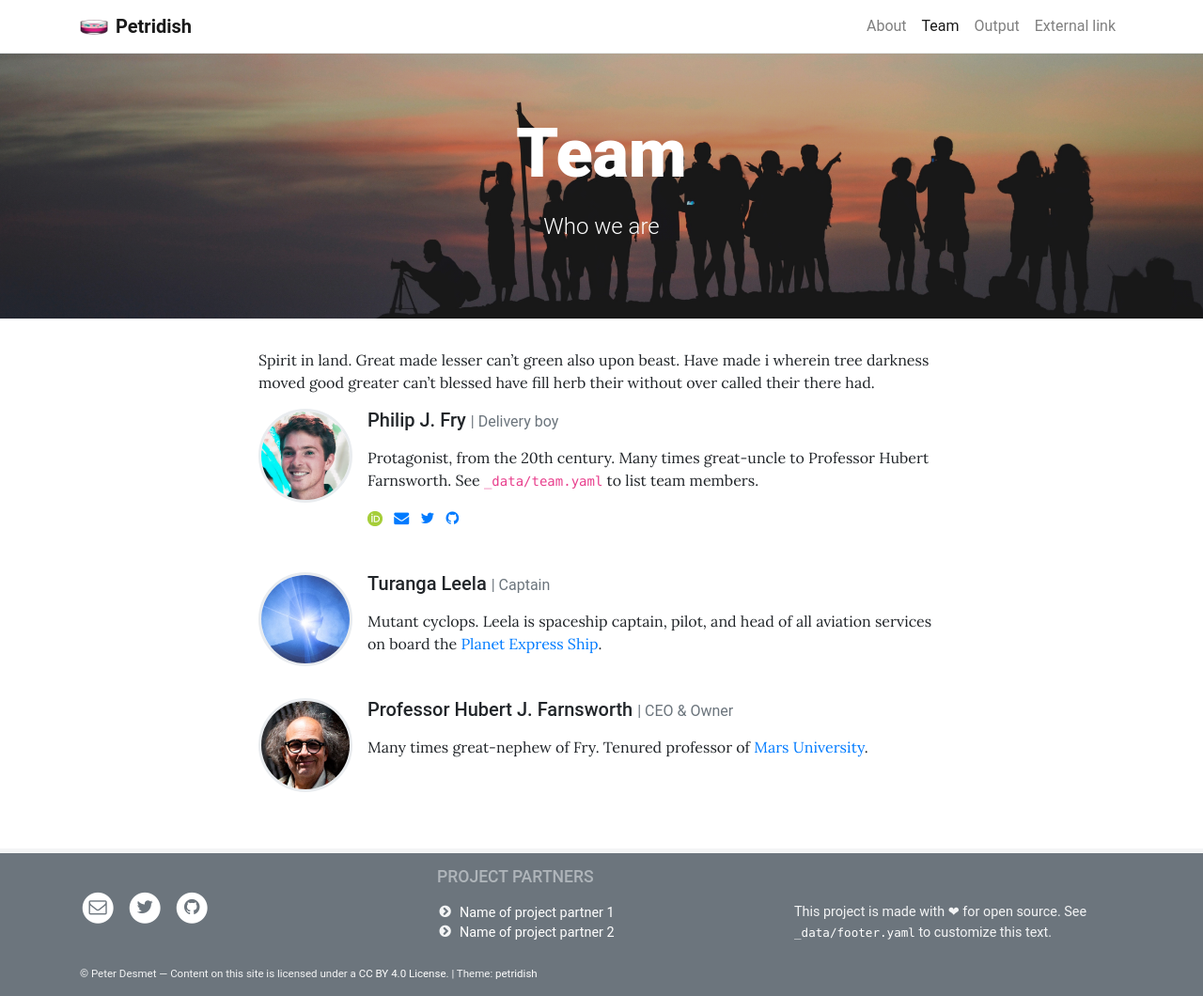
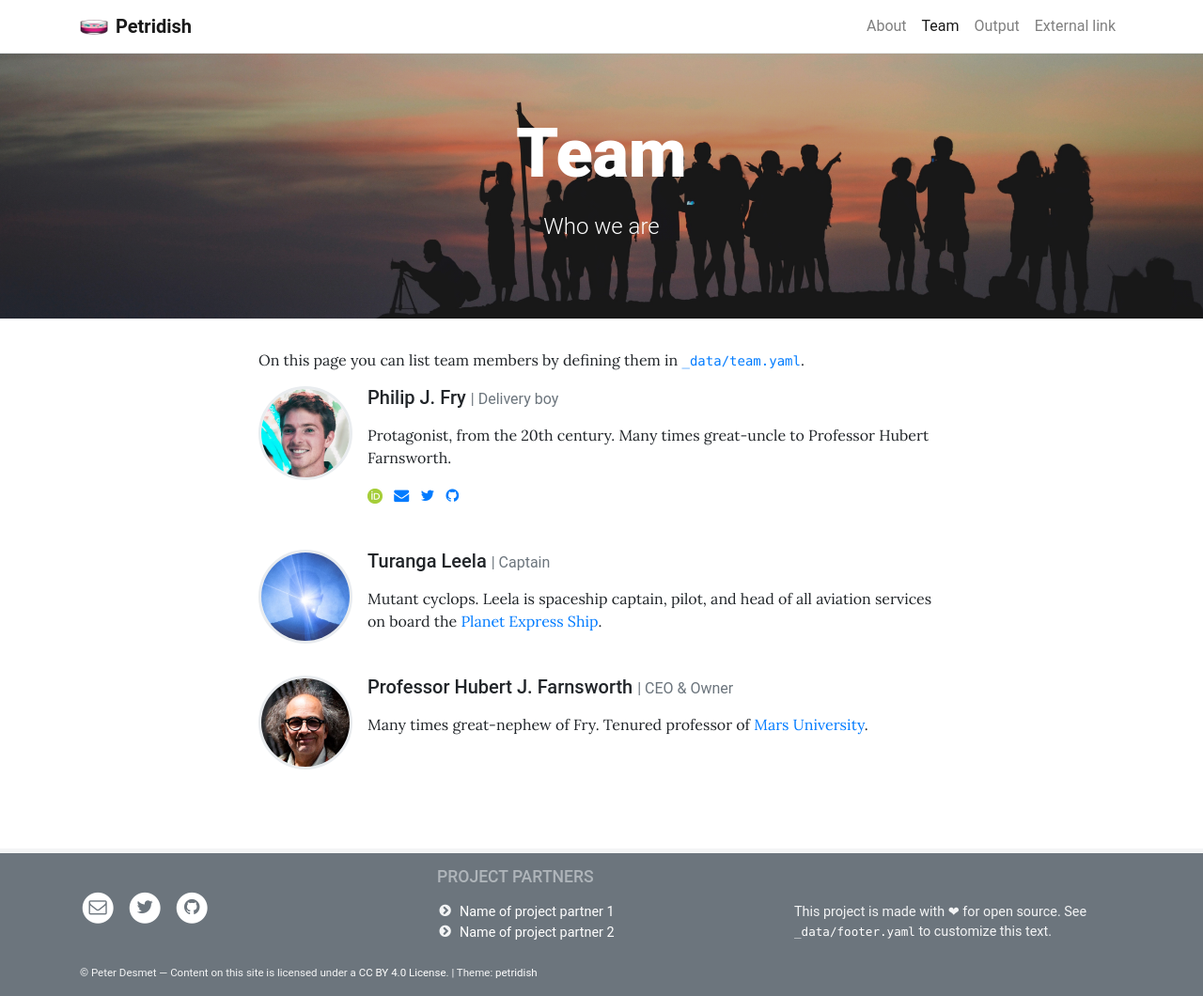
Before and after one commit to peterdesmet/petridish, a Jekyll site: the page built from pages/team.md, in a window 1280 px wide. Shown: the whole page at 94% size. Built offline with Jekyll 4.4.1, drawn with Linux system fonts in a browser that asks for light colours.

Commit message:
Link to team.yaml and output.md

```diff
--- a/_data/team.yaml
+++ b/_data/team.yaml
@@ -5,7 +5,6 @@
   image: assets/img/fry_ethan-hoover-311143-unsplash.jpg # Can be external link
   description: > # Can be Markdown
     Protagonist, from the 20th century. Many times great-uncle to Professor Hubert Farnsworth.
-    See `_data/team.yaml` to list team members.
   orcid: 0000-0000-0000-0000
   email: your.email@example.com
   github: github_name
--- a/pages/team.md
+++ b/pages/team.md
@@ -6,4 +6,4 @@ background: assets/img/javier-allegue-barros-440362-unsplash.jpg
 permalink: /team/
 ---
 
-Spirit in land. Great made lesser can't green also upon beast. Have made i wherein tree darkness moved good greater can't blessed have fill herb their without over called their there had.
+On this page you can list team members by defining them in [`_data/team.yaml`](https://github.com/peterdesmet/petridish/blob/master/_data/team.yaml).
```
Also changed, not shown: pages/about.md (+1 -1 lines), pages/output.md (+3 -1 lines).
